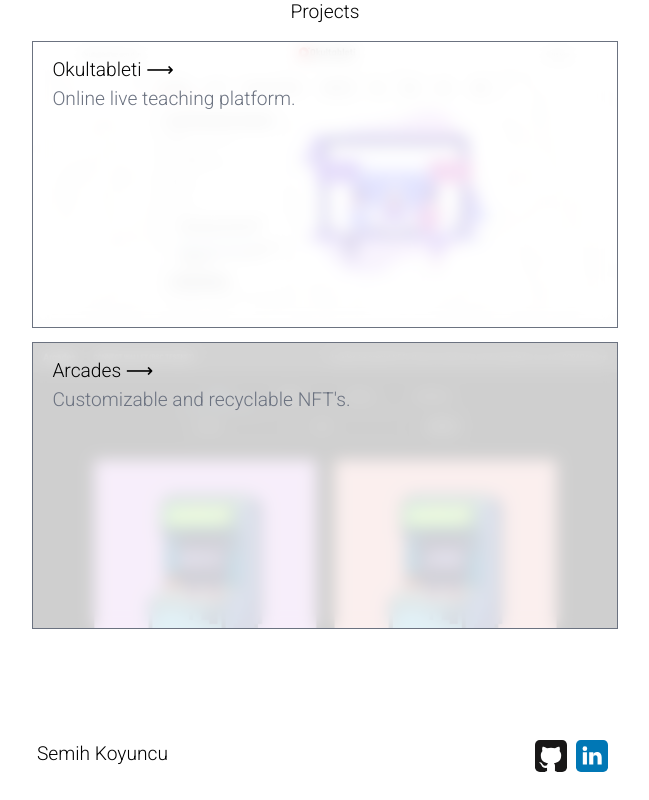
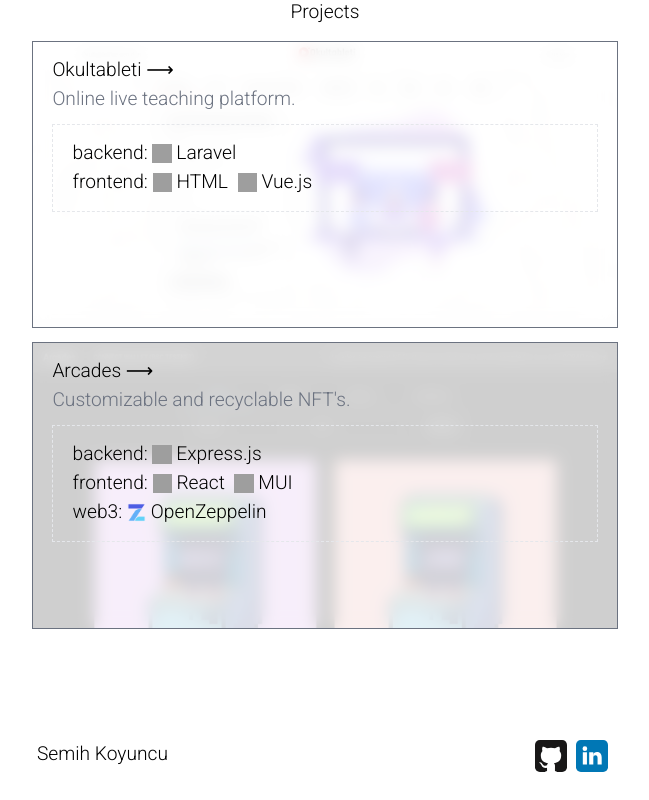
Before and after one commit to lifecodeof/lifecodeof.github.io, a Next.js app: page / in a window 1280 px wide. Shown: the part 879-1679 px from the top of the page, without its empty margins (315-964 px from the left). Built offline with nearby package versions, Linux system fonts and the light colour scheme; grey boxes are pictures that could not be loaded.

Commit message:
tech stack

```diff
--- a/assets/projects.ts
+++ b/assets/projects.ts
@@ -1,18 +1,48 @@
-import { Project } from '../components/ProjectCard'
 import okultableti from "./projects/okultableti.png"
 import arcades from "./projects/arcades.png"
+import openZeppelin from "./tech/OpenZeppelin.png"
+import { StaticImageData } from "next/image"
+
+
+export type Project = {
+    title: string,
+    desc: string,
+    link: string,
+    image: string | StaticImageData,
+    techStack: Record<string, string[]>,
+}
 
 export const projects: Project[] = [
     {
         title: "Okultableti",
         desc: "Online live teaching platform.",
         link: "https://okultableti.com",
-        image: okultableti
+        image: okultableti,
+        techStack: {
+            backend: ["Laravel"],
+            frontend: ["HTML", "Vue.js"]
+        }
     },
     {
-        title:"Arcades",
-        desc:"Customizable and recyclable NFT's.",
-        link:"https://arcades.netlify.app/",
-        image:arcades
+        title: "Arcades",
+        desc: "Customizable and recyclable NFT's.",
+        link: "https://arcades.netlify.app/",
+        image: arcades,
+        techStack: {
+            backend: ["Express.js"],
+            frontend: ["React", "MUI"],
+            web3: ["OpenZeppelin"]
+        }
     }
 ]
+
+export const techIcons: Record<string, string> = {
+    "Express.js": "https://user-images.githubusercontent.com/25181517/183859966-a3462d8d-1bc7-4880-b353-e2cbed900ed6.png",
+    "HTML": "https://user-images.githubusercontent.com/25181517/117447535-f00a3a00-af3d-11eb-89bf-45aaf56dbaf1.png",
+    "React": "https://user-images.githubusercontent.com/25181517/183897015-94a058a6-b86e-4e42-a37f-bf92061753e5.png",
+    "Vue.js": "https://user-images.githubusercontent.com/25181517/117448124-a2da9800-af3e-11eb-85d2-bd1b69b65603.png",
+    "MUI": "https://user-images.githubusercontent.com/25181517/189716630-fe6c084c-6c66-43af-aa49-64c8aea4a5c2.png",
+    "Node.js": "https://user-images.githubusercontent.com/25181517/183568594-85e280a7-0d7e-4d1a-9028-c8c2209e073c.png",
+    "Laravel": "https://laravel.com/img/logomark.min.svg",
+    "OpenZeppelin": openZeppelin.src,
+}
--- a/components/ProjectCard.tsx
+++ b/components/ProjectCard.tsx
@@ -1,15 +1,15 @@
-import Image, { StaticImageData } from "next/image"
+import Image from "next/image"
 import React, { FC } from "react"
+import { Project, techIcons } from "../assets/projects"
 
-export type Project = {
-    title: string,
-    desc: string,
-    link: string,
-    image: string | StaticImageData,
-    // techStack: Record<string, string>,
-}
+type techParam = { tech: string }
+const Tech: FC<techParam> = ({ tech }: techParam) => (
+    <div className="inline mr-2">
+        {tech in techIcons ? <img className="inline w-4 h-4" src={techIcons[tech]} alt="icon" /> : ""} {tech}
+    </div>
+)
 
-export const ProjectCard: FC<Project> = ({ title, desc, link, image }: Project) => {
+export const ProjectCard: FC<Project> = ({ title, desc, link, image, techStack }: Project) => {
     return (
         <article className="group relative border border-gray-500 dark:border-gray-400 w-full">
             <Image layout="responsive" src={image} alt={title} />
@@ -24,6 +24,15 @@
                 href={link} target="_blank" rel="noreferrer">
                 <h2>{title} &#10230;</h2>
                 <p className="text-gray-500 dark:text-gray-400">{desc}</p>
+                <div className="border border-dashed mr-4 mb-4 mt-2 hidden sm:block">
+                    <ul className="ml-4 my-3">
+                        {Object.keys(techStack).sort().map((k, key1) =>
+                            <li key={key1} className="">{k}:&nbsp;
+                                {techStack[k].map((t, key2) => <Tech tech={t} key={key2} />)}
+                            </li>
+                        )}
+                    </ul>
+                </div>
             </a>
         </article>
     )
```
Also changed, not shown: assets/tech/OpenZeppelin.png (added).
